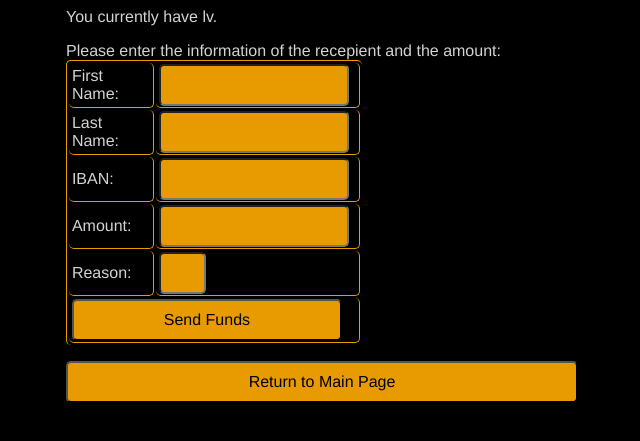
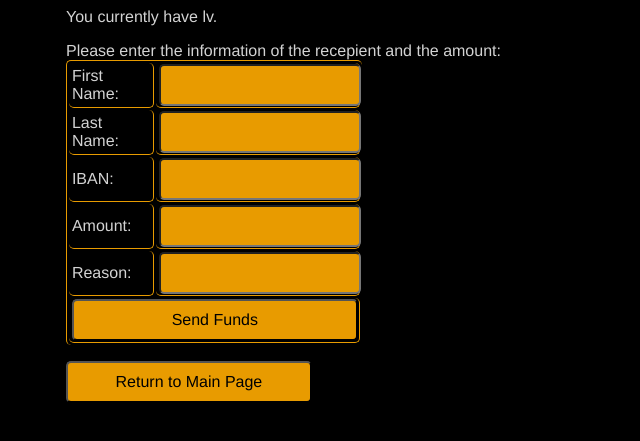
Before and after one commit to NikolayNPanev/UnionRepository, a PHP site: page /sendFundsInterface.php in a window 1280 px wide. Shown: the top 441 px of the page, without its empty margins (62-702 px from the left). Run offline with PHP 8.4, Linux system fonts and the light colour scheme; data that the repository does not hold is empty.

Commit message:
Fixed CSS Bugs

```diff
--- a/BoKStyle.css
+++ b/BoKStyle.css
@@ -55,12 +55,22 @@ button{
 	padding: 10px;
 	align-content: center;
 	font-size: 16px;
-	width:50%;
+	width:24%;
+}
+
+
+input[type="text"], input[type="password"]{
+	width:fit-content;
+}
+input[type="submit"]{
+	width:24%;
 }
 input[type="checkbox"]{
 	position: absolute;
 	left:-99999px;
 }
+
+
 [type="checkbox"]:checked + label,
 [type="checkbox"]:not(:checked) + label
 {
--- a/interface.php
+++ b/interface.php
@@ -10,8 +10,8 @@
 	<p> You currently have $bal $currency </p>";
 
   ?>
-        <a href='<?php echo "transactionHistoryInterface.php?iban=$iban";?>'><button style='width: 300px'>Transaction History</button></a>
-        <p><a href='<?php echo "sendFundsInterface.php?iban=$iban";?>'><button style='width: 300px'>Send Funds</button></a>
+        <a href='<?php echo "transactionHistoryInterface.php?iban=$iban";?>'><button >Transaction History</button></a>
+        <p><a href='<?php echo "sendFundsInterface.php?iban=$iban";?>'><button >Send Funds</button></a>
 
         <form method='get' action='personalFunds.php'>
         <input type='submit' value='Add funds' > <input type='text' name='addedFunds' >
--- a/sendFundsInterface.php
+++ b/sendFundsInterface.php
@@ -7,12 +7,12 @@ Please enter the information of the recepient and the amount:
 <form method="get" action="sendFunds.php">
 
 	<table>
-		<tr><td>First Name:</td><td><input type="text" name="recepientFirstName" style="width: 190px" required></td>
-		<tr><td>Last Name:</td><td><input type="text" name="recepientLastName" style="width: 190px" required></td>
-		<tr><td>IBAN:</td><td><input type="text" name="recepientIBAN" style="width: 190px" required></td>
-		<tr><td>Amount:</td><td><input type="text" name="recepientAmount" style="width: 190px" required></td>
-		<tr><td>Reason:</td><td><input type="text" name="reason" style="width: 190x" required></td>
-		<tr><td colspan=2><input type="submit" name="submit" value="Send Funds" style="width: 270px"></td>
+		<tr><td>First Name:</td><td><input type="text" name="recepientFirstName"  required></td>
+		<tr><td>Last Name:</td><td><input type="text" name="recepientLastName" class='sendFunds' required></td>
+		<tr><td>IBAN:</td><td><input type="text" class="sendFunds" name="recepientIBAN"  required></td>
+		<tr><td>Amount:</td><td><input type="text" class="sendFunds" name="recepientAmount" required></td>
+		<tr><td>Reason:</td><td><input type="text" class="sendFunds" name="reason" required></td>
+		<tr><td colspan=2><input type="submit" class="sendFunds" name="submit" value="Send Funds" style="width:100%;"></td>
 	</table>
 	<input type="hidden" name="iban" value="<?php echo $iban;?>">
 </form>
```
